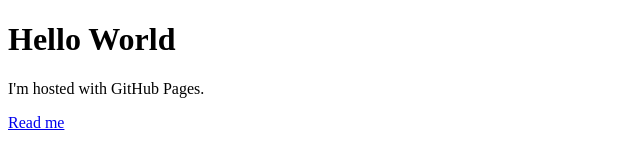
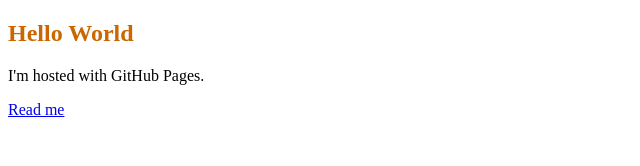
Before and after one commit to tbleken/tbleken.github.io, a plain HTML site: page index.html in a window 1280 px wide. Shown: the whole page, without its empty margins (0-640 px from the left). Drawn offline with Linux system fonts and the light colour scheme.

Commit message:
Update index.html

```diff
--- a/index.html
+++ b/index.html
@@ -1,7 +1,8 @@
 <!DOCTYPE html>
 <html>
+  <link rel="stylesheet" type="text/css" href="win32api.css">
 <body>
-<h1>Hello World</h1>
+<h2>Hello World</h2>
 <p>I'm hosted with GitHub Pages.</p>
   <a href="../readme.md">Read me</a>
 </body>
```
